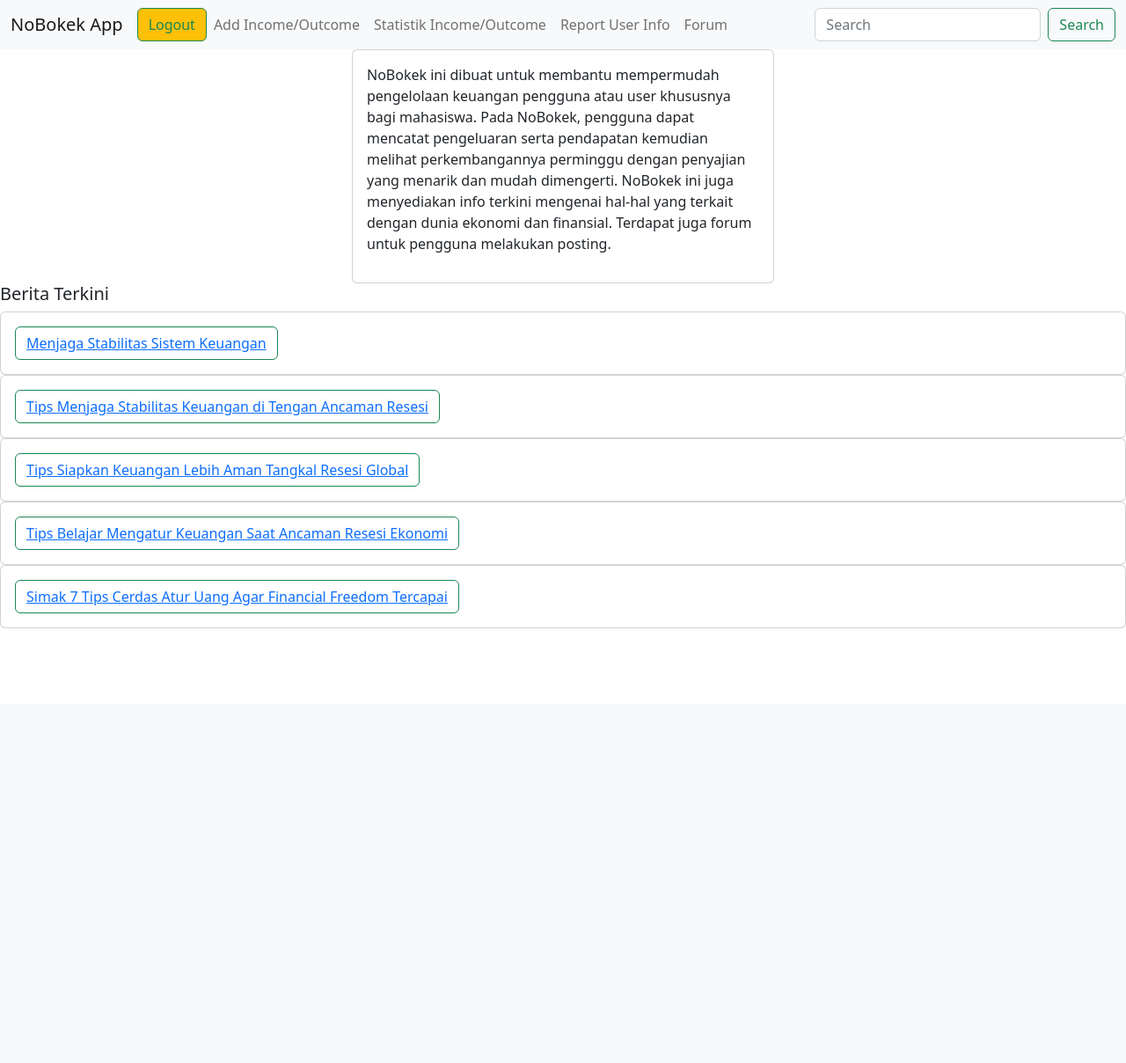
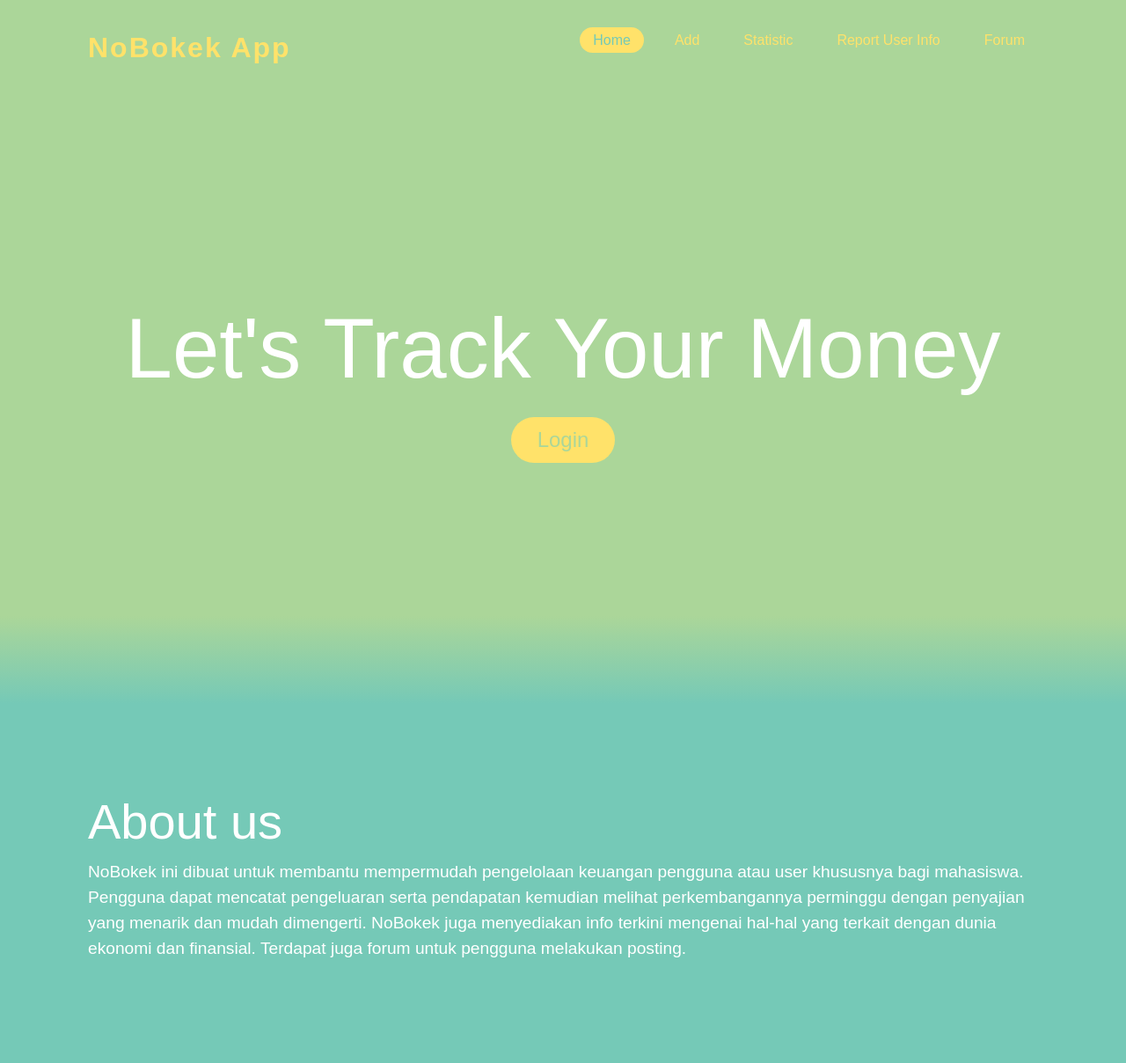
Before and after one commit to IpankCSUI/NoBokek, a Django app: page /nobokek/ in a window 1280 px wide. Shown: the whole page at 88% size. Before the commit the page ends 714 px from the top, so only its background shows below. Run offline with Django 4.2, Linux system fonts and the light colour scheme; the visitor is signed in with stand-in values (Sample User, id 1); parts of the project's set-up code (start-up, migrations or seed data) failed here and were passed over.

Commit message:
update tampilan land page

```diff
--- a/nobokek/templates/nobokek.html
+++ b/nobokek/templates/nobokek.html
@@ -1,14 +1,83 @@
 {% extends 'base.html' %}
 
 {% block content %}
-<nav class="navbar navbar-expand-lg bg-light">
+<!-- <style>
+  *{
+    margin: 0;
+    padding: 0;
+    box-sizing: border-box;
+    font-family: 'Poppins', sans-serif;
+  }
+  section{
+    position: relative;
+    width: 100%;
+    min-height: 100vh;
+    padding: 100px;
+    display: flex;
+    justify-content: space-between;
+    align-items: center;
+    background: #fff;
+  }
+  header{
+    position: absolute;
+    top: 0;
+    left: 0;
+    width: 100%;
+    padding: 20px 100px;
+    display: flex;
+    justify-content: space-between;
+    align-items: center;
+  }
+  header ul{
+    position: relative;
+    display: flex;
+  }
+  header ul li{
+    list-style: none;
+  }
+  header ul li a{
+    display: inline-block;
+    color: #333;
+    font-weight: 400;
+    margin-left: 40px;
+    text-decoration: none;
+  }
+  .content{
+    position: relative;
+    width: 100%;
+    display: flex;
+    justify-content: space-between;
+    align-items: center;
+  }
+  .content .textBox{
+    position: relative;
+    max-width: 600px;
+  }
+  .content .textBox h2{
+    color: #333;
+    font-size: 4em;
+    line-height: 1.4em;
+    font-weight: 500;
+  }
+  .content .textBox p{
+    color: #333;
+    font-size: 4em;
+    line-height: 1.4em;
+    font-weight: 500;
+  }
+  .circle{
+    position: absolute;
+    top: 0;
+    left: 0;
+    width: 100%;
+    height: 100%;
+    background: rgb(5, 182, 70);
+    clip-path: circle(600px at right 800px);
+  }
+</style> -->
+<!-- <nav class="navbar bg-light">
     <div class="container-fluid">
       <a class="navbar-brand" href="{% url 'nobokek:show_nobokek' %}">NoBokek App</a>
-      <a href="{% url 'nobokek:logout' %}">
-        <button class="btn btn-outline-success bg-warning" type="button" href="{% url 'nobokek:logout' %}">
-            Logout
-        </button>
-    </a>
       <button class="navbar-toggler" type="button" data-bs-toggle="collapse" data-bs-target="#navbarSupportedContent" aria-controls="navbarSupportedContent" aria-expanded="false" aria-label="Toggle navigation">
         <span class="navbar-toggler-icon"></span>
       </button>
@@ -25,6 +94,13 @@
           </li>
           <li class="nav-item">
             <a class="nav-link" href="#">Forum</a>
+          </li>
+          <li class="nav-item">
+            <a href="{% url 'nobokek:logout' %}">
+              <button class="btn btn-outline-success bg-danger" type="button" href="{% url 'nobokek:logout' %}">
+                  Logout
+              </button>
+            </a>
           </li>
         </ul>
         <form class="d-flex" role="search">
@@ -79,8 +155,146 @@
             <a href="https://finansial.bisnis.com/read/20221023/55/1590340/simak-7-tips-cerdas-atur-uang-agar-financial-freedom-tercapai" target="_blank">Simak 7 Tips Cerdas Atur Uang Agar Financial Freedom Tercapai</a>
         </button>
     </div>
+</div> -->
+<!-- <section>
+  <div class="circle"></div>
+  <header>
+    <h1>NoBokek App</h1>
+    <ul>
+      <li><a href="#">Add Income/Outcome</a></li>
+      <li><a href="#">Statistik Income/Outcome</a></li>
+      <li><a href="#">Report User Info</a></li>
+      <li><a href="#">Forum</a></li>
+    </ul>
+  </header>
+  <div class="content">
+    <div class="textBox">
+      <h2>Let's Track Your Money!</h2>
+      <p> NoBokek ini dibuat untuk membantu mempermudah pengelolaan keuangan pengguna atau user khususnya bagi mahasiswa. Pada NoBokek, pengguna dapat mencatat pengeluaran serta pendapatan kemudian melihat perkembangannya perminggu dengan penyajian yang menarik dan mudah dimengerti. NoBokek ini juga menyediakan info terkini mengenai hal-hal yang terkait dengan dunia ekonomi dan finansial. Terdapat juga forum untuk pengguna melakukan posting.</p>
+    </div>
+    <div class="imgBox">
+      <img src="img1.png" class="starbucks">
+    </div>
+  </div>
+</section> -->
+<style>
+  *{
+    margin: 0;
+    padding: 0;
+    box-sizing: border-box;
+    font-family: 'Poppins', sans-serif;
+  }
+  body{
+    min-height: 100vh;
+    background: #abd699;
+  }
+  header{
+    position: absolute;
+    top: 0;
+    left: 0;
+    width: 100%;
+    padding: 30px 100px;
+    display: flex;
+    justify-content: space-between;
+    align-items: center;
+  }
+   header .logo{
+    color: #ffe26a;
+    font-weight: 700;
+    text-decoration: none;
+    font-size: 2em;
+    letter-spacing: 2px;
+  }
+  header ul{
+    display: flex;
+    justify-content: center;
+    align-items: center;
+  }
+  header ul li{
+    list-style: none;
+    margin-left: 20px;
+  }
+  header ul li a{
+    text-decoration: none;
+    padding: 6px 15px;
+    color: #ffe26a;
+    border-radius: 20px;
+  }
+  header ul li a:hover,
+  header ul li a.active{
+    background:  #ffe26a;
+    color: #75c9b7;
+
+  }
+  section{
+    position: relative;
+    width: 100%;
+    height: 100vh;
+    padding: 100px;
+    display: flex;
+    justify-content: center;
+    align-items: center;
+  }
+  section::before{
+    content: '';
+    position: absolute;
+    bottom: 0;
+    width: 100%;
+    height: 100px;
+    background: linear-gradient(to bottom, #abd699, #75c9b7);
+    z-index: 1000;
+  }
+  #text{
+    position: absolute;
+    color: #fff;
+    white-space: nowrap;
+    font-size: 7.5vw;
+    z-index: 9;
+  }
+  #btn{
+    text-decoration: none;
+    display: inline-block;
+    padding: 8px 30px;
+    border-radius: 40px;
+    background: #ffe26a;
+    color: #abd699;
+    font-size: 1.5em;
+    z-index: 9;
+    transform: translateY(100px);
+  }
+  .sec{
+    position: relative;
+    padding: 100px;
+    background: #75c9b7;
+  }
+  .sec h2{
+    font-size: 3.5em;
+    margin-bottom: 10px;
+    color: #fff;
+  }
+  .sec p{
+    font-size: 1.2em;
+    color: #fff;
+  }
+</style>
+
+<header>
+  <a href="#" class="logo">NoBokek App</a>
+  <ul>
+    <li><a href="#" class="active">Home</a></li>
+    <li><a href="#">Add</a></li>
+    <li><a href="#">Statistic</a></li>
+    <li><a href="#">Report User Info</a></li>
+    <li><a href="#">Forum</a></li>
+  </ul>
+</header>
+<section>
+  <h2 id="text">Let's Track Your Money</h2>
+  <a href="#" id="btn">Login</a>
+</section>
+<div class="sec">
+  <h2>About us</h2>
+  <p>NoBokek ini dibuat untuk membantu mempermudah pengelolaan keuangan pengguna atau user khususnya bagi mahasiswa. Pengguna dapat mencatat pengeluaran serta pendapatan kemudian melihat perkembangannya perminggu dengan penyajian yang menarik dan mudah dimengerti. NoBokek juga menyediakan info terkini mengenai hal-hal yang terkait dengan dunia ekonomi dan finansial. Terdapat juga forum untuk pengguna melakukan posting.</p>
 </div>
 
-
-
 {% endblock content %}
```
Also changed, not shown: nobokek/templates/guest.html (+6 -21 lines), nobokek/templates/login.html (+6 -2 lines).
